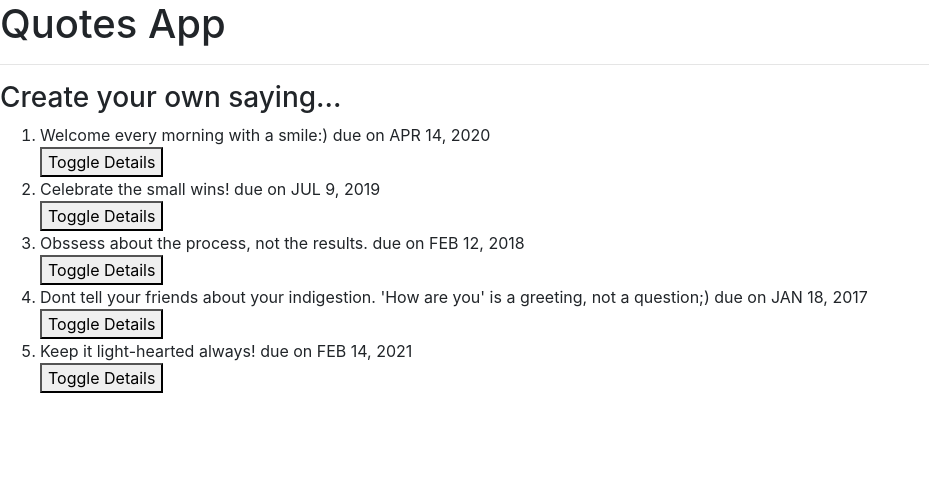
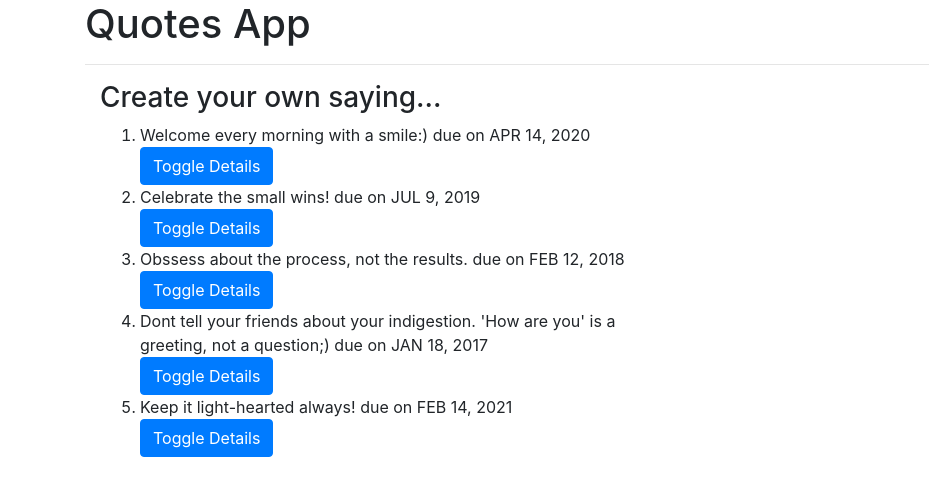
Before and after one commit to ianmwariri/Quotes, an Angular app: page / in a window 1280 px wide. Shown: the top 496 px of the page, without its empty margins (0-929 px from the left). Built offline with nearby package versions, Linux system fonts and the light colour scheme.

Commit message:
Add Button styling.

```diff
--- a/src/app/quote/quote.component.html
+++ b/src/app/quote/quote.component.html
@@ -1,16 +1,21 @@
-<!-- <div> -->
+<div class="container">
     <h1>Quotes App</h1>
     <hr>
+    <div class="rown">
+        <div class="col-md-6">
         <h3>Create your own saying...</h3>
 
         <ol>
             <div *ngFor='let quote of quotes; let i=index'>
                 <li>{{quote.saying}} due on {{quote.postingDate|date|uppercase}}</li>
 
-            <button (click)='toggleDetails(i)'>Toggle Details</button>
-            <app-quote-detail *ngIf='quote.showDescription' [quote]='quote' (isPostedOn)='postQuote($event,i)'></app-quote-detail>
+                <button (click)='toggleDetails(i)' class="btn btn-primary">Toggle Details</button>
+                <app-quote-detail *ngIf='quote.showDescription' [quote]='quote' (isPostedOn)='postQuote($event,i)'>
+                </app-quote-detail>
             </div>
         </ol>
+    </div>
+</div>
         <p *ngIf='quotes.length > 7'>Quite witty! Ever considered writing poetry?</p>
 
-<!-- </div> -->
+    </div>
```
Lines whose indentation alone changed are shown as unchanged.
